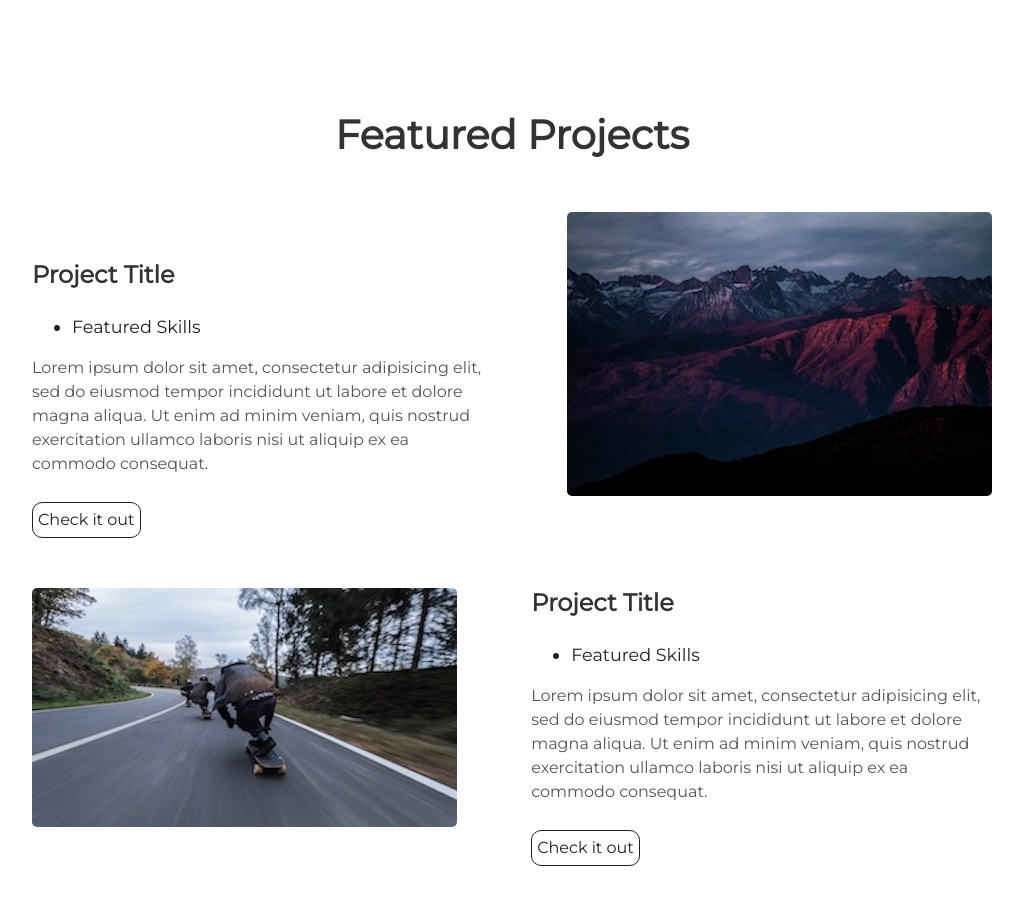
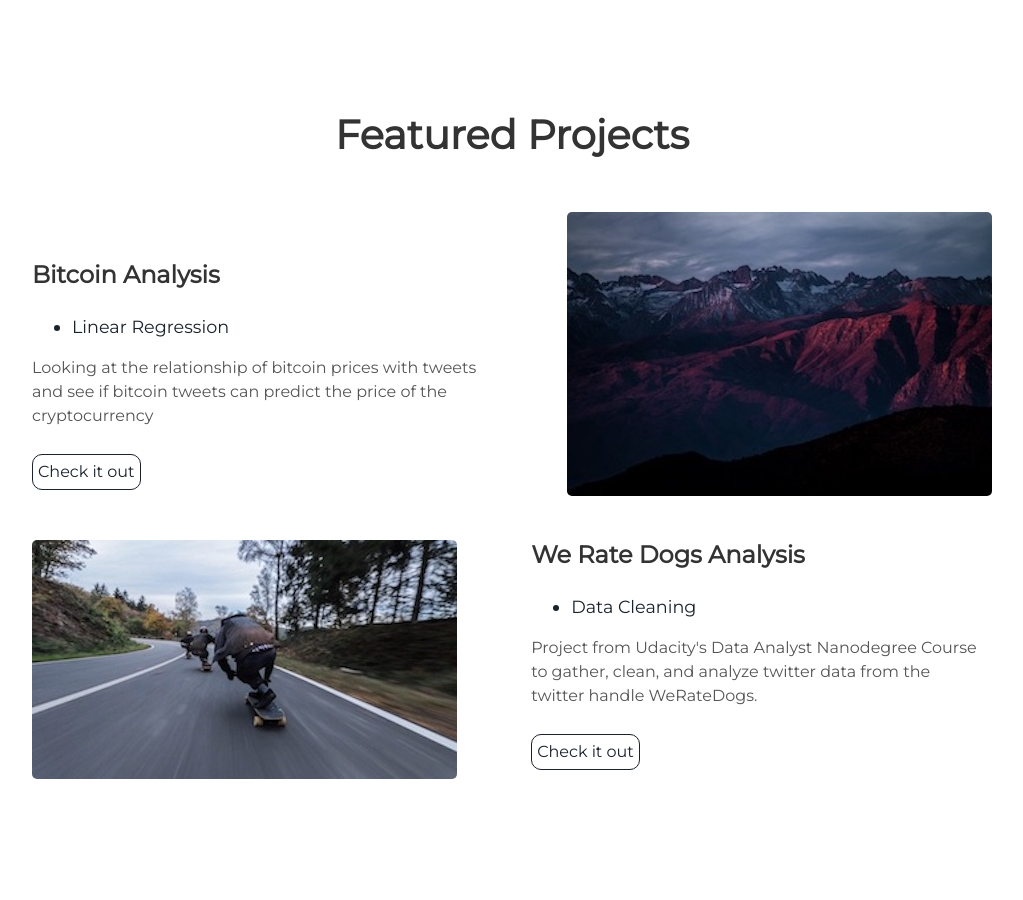
Before and after one commit to johngncook/Analytics-Portfolio, a Jekyll site: the page built from index.html, in a window 1280 px wide and 900 px high, scrolled down 1455 px. Shown: the whole window, without its empty margins (128-1151 px from the left). Built offline with Jekyll 4.4.1, drawn with Linux system fonts in a browser that asks for light colours; nearby versions of some CDN libraries.

Commit message:
Update projects.html

```diff
--- a/_includes/projects.html
+++ b/_includes/projects.html
@@ -6,12 +6,12 @@
     <img alt="mountains" src="{{ "/assets/img/mountains.jpg" | prepend: site.baseurl }}" />
   </div>
   <div class="contents">
-    <h3> Project Title </h3>
+    <h3> Bitcoin Analysis </h3>
     <ul>
-      <li> Featured Skills</li>
+      <li> Linear Regression </li>
     </ul>
-    <p>Lorem ipsum dolor sit amet, consectetur adipisicing elit, sed do eiusmod tempor incididunt ut labore et dolore magna aliqua. Ut enim ad minim veniam, quis nostrud exercitation ullamco laboris nisi ut aliquip ex ea commodo consequat.</p>
-    <a class="project-link" href="#">Check it out</a>
+    <p>Looking at the relationship of bitcoin prices with tweets and see if bitcoin tweets can predict the price of the cryptocurrency</p>
+    <a class="project-link" href="https://github.com/johngncook/Bitcoin-Analysis">Check it out</a>
   </div>
 </div>
 <div class="user-projects">
@@ -19,11 +19,11 @@
     <img alt="mountains" src="{{ "/assets/img/skate.jpg" | prepend: site.baseurl }}" />
   </div>
   <div class="contents-right">
-    <h3> Project Title </h3>
+    <h3> We Rate Dogs Analysis </h3>
     <ul>
-      <li> Featured Skills</li>
+      <li> Data Cleaning</li>
     </ul>
-    <p>Lorem ipsum dolor sit amet, consectetur adipisicing elit, sed do eiusmod tempor incididunt ut labore et dolore magna aliqua. Ut enim ad minim veniam, quis nostrud exercitation ullamco laboris nisi ut aliquip ex ea commodo consequat.</p>
-    <a class="project-link" href="#">Check it out</a>
+    <p>Project from Udacity's Data Analyst Nanodegree Course to gather, clean, and analyze twitter data from the twitter handle WeRateDogs.</p>
+    <a class="project-link" href="https://github.com/johngncook/WeRateDogs-Analysis">Check it out</a>
   </div>
 </div>
```
